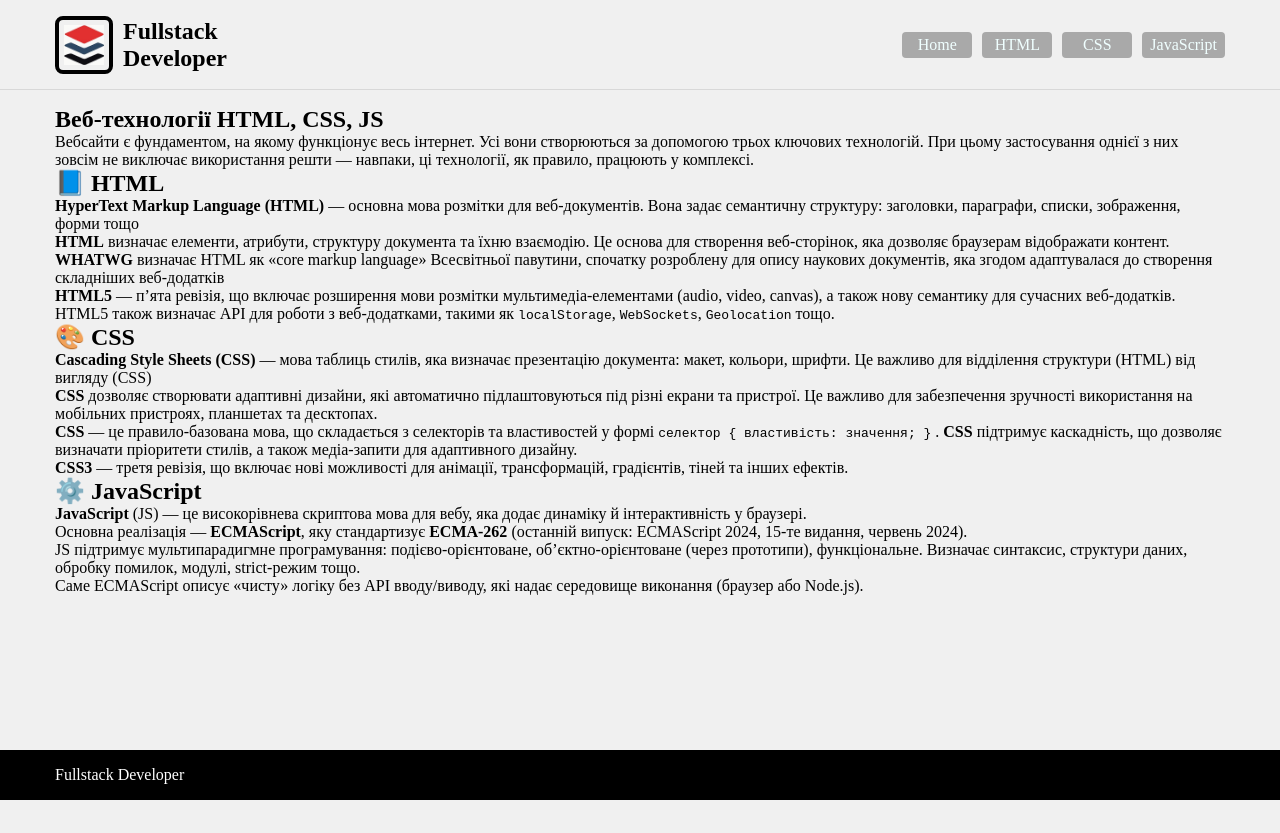
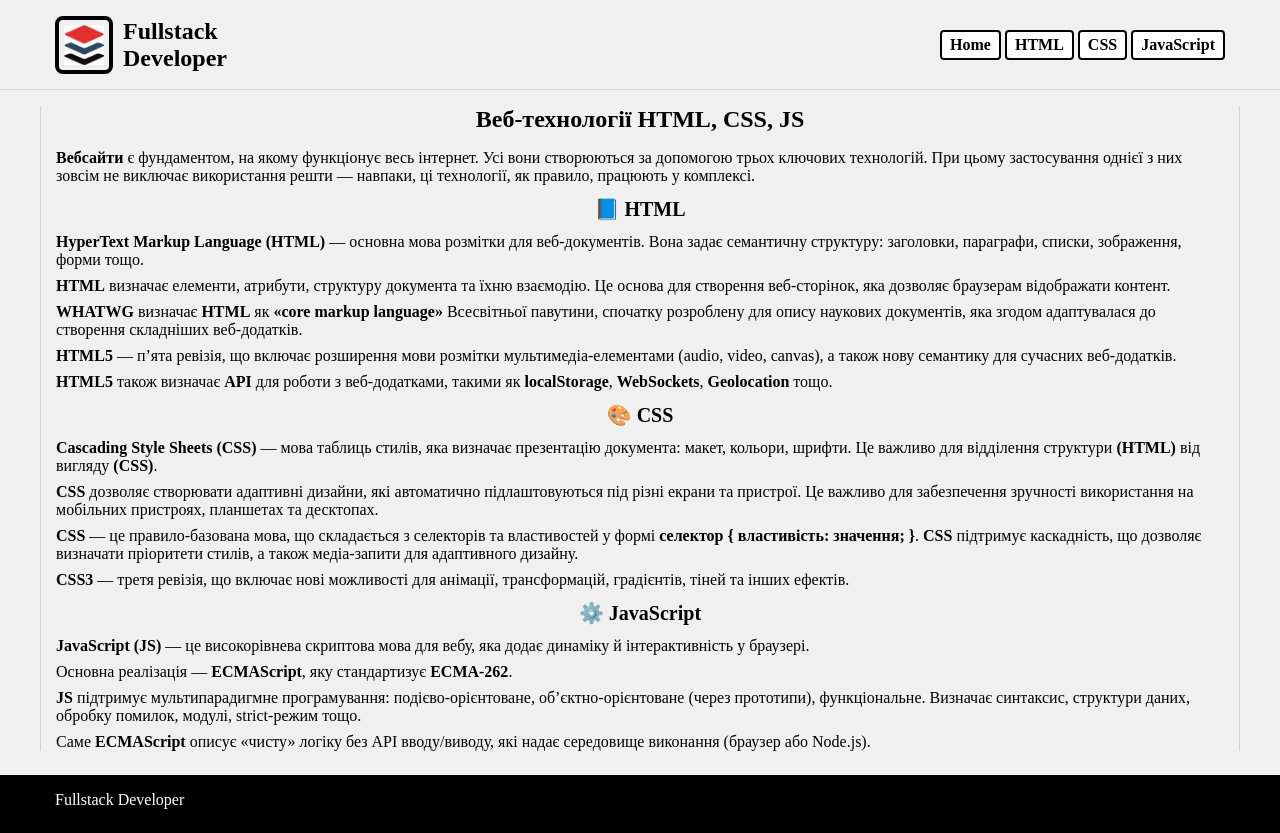
Before and after one commit to FlyFayer-byte/Fullstack-developer-git, a website built with Vite: page src/index.html in a window 1280 px wide. Before the commit the page ends 800 px from the top, so only its background shows below. Built offline with nearby package versions, Linux system fonts and the light colour scheme.

Commit message:
modified:   src/css/container.css 	modified:   src/css/header.css 	modified:   src/css/styles.css 	modified:   src/partials/hero.html

```diff
--- a/src/css/container.css
+++ b/src/css/container.css
@@ -5,13 +5,41 @@
   margin: 0 auto;
   padding: 0 15px;
 }
+.hero-title {
+  font-size: 24px;
+  text-align: center;
+  margin-bottom: 16px;
+}
+.course-title {
+  font-size: 20px;
+  margin: 12px 0;
+  text-align: center;
+}
+
+.container p {
+  margin-bottom: 8px;
+}
+
+.header-title p {
+  margin: 0;
+}
+
+.hero-section .container,
+.course-section .container {
+  border-left: 1px solid lightgrey;
+  border-right: 1px solid lightgrey;
+}
 
 /* Styles for Tablet devices */
 @media only screen and (min-width: 768px) {
   .container {
     max-width: 768px;
   }
+  .nav-list {
+    display: flex;
+  }
 }
+
 /* Styles for Desktop devices */
 @media only screen and (min-width: 1200px) {
   .container {
--- a/src/css/header.css
+++ b/src/css/header.css
@@ -15,6 +15,7 @@
 .nav-logo img {
   width: 40px;
   height: 40px;
+  min-width: 40px;
   align-items: center;
   text-align: center;
 }
@@ -22,32 +23,26 @@
   font-size: 24px;
   font-weight: bold;
   color: black;
-  margin-left: 10px;}
+  margin-left: 10px;
+}
+
 /* Navigation List */
 .nav-list {
-  display: flex;
-  max-height: 26px;
-  gap: 10px;
+  display: none;
+  gap: 4px;
   margin-top: auto;
   margin-bottom: auto;
 }
 
 .nav-item {
-  min-width: 70px;
   text-align: center;
-  border: none;
+  align-items: center;
+  border: 2px solid black;
   border-radius: 4px;
   padding: 4px 8px;
-  background-color: darkgrey;
-}
-.nav-item:hover {
-  background-color: grey;
-}
-.nav-item.active {
-  background-color: black;
-  color: white;
+  background-color: white;
 }
 .nav-item a {
-  text-decoration: none;
-  color: azure;
+  color: black;
+  font-weight: bold;
 }
--- a/src/css/styles.css
+++ b/src/css/styles.css
@@ -3,7 +3,7 @@
 @import url('./base.css');
 
 /* Sections style */
+@import url('./header.css');
 @import url('./sections.css');
 @import url('./container.css');
-@import url('./header.css');
 @import url('./footer.css');
--- a/src/partials/hero.html
+++ b/src/partials/hero.html
@@ -1,17 +1,17 @@
 <section class="hero-section">
   <div class="container">
     <h1 class="hero-title">Веб-технології HTML, CSS, JS</h1>
-    <p">
-      Вебсайти є фундаментом, на якому функціонує весь інтернет. Усі вони
+    <p>
+      <strong>Вебсайти</strong> є фундаментом, на якому функціонує весь інтернет. Усі вони
       створюються за допомогою трьох ключових технологій. При цьому застосування
       однієї з них зовсім не виключає використання решти — навпаки, ці
       технології, як правило, працюють у комплексі.
     </p>
-    <h2>📘 HTML</h2>
+    <h2 class="course-title">📘 HTML</h2>
     <p>
       <strong>HyperText Markup Language (HTML)</strong> — основна мова розмітки
       для веб-документів. Вона задає семантичну структуру: заголовки, параграфи,
-      списки, зображення, форми тощо
+      списки, зображення, форми тощо.
     </p>
     <p>
       <strong>HTML</strong> визначає елементи, атрибути, структуру документа та
@@ -19,9 +19,9 @@
       браузерам відображати контент.
     </p>
     <p>
-      <strong>WHATWG</strong> визначає HTML як «core markup language»
+      <strong>WHATWG</strong> визначає <strong>HTML</strong> як <strong>«core markup language»</strong>
       Всесвітньої павутини, спочатку розроблену для опису наукових документів,
-      яка згодом адаптувалася до створення складніших веб-додатків
+      яка згодом адаптувалася до створення складніших веб-додатків.
     </p>
     <p>
       <strong>HTML5</strong> — п’ята ревізія, що включає розширення мови
@@ -29,15 +29,15 @@
       семантику для сучасних веб-додатків.
     </p>
     <p>
-      HTML5 також визначає API для роботи з веб-додатками, такими як
-      <code>localStorage</code>, <code>WebSockets</code>,
-      <code>Geolocation</code> тощо.
+      <strong>HTML5</strong> також визначає <strong>API</strong> для роботи з веб-додатками, такими як
+      <strong>localStorage</strong>, <strong>WebSockets</strong>,
+      <strong>Geolocation</strong> тощо.
     </p>
-    <h2>🎨 CSS</h2>
+    <h2 class="course-title">🎨 CSS</h2>
     <p>
       <strong>Cascading Style Sheets (CSS)</strong> — мова таблиць стилів, яка
       визначає презентацію документа: макет, кольори, шрифти. Це важливо для
-      відділення структури (HTML) від вигляду (CSS)
+      відділення структури <strong>(HTML)</strong> від вигляду <strong>(CSS)</strong>.
     </p>
     <p>
       <strong>CSS</strong> дозволяє створювати адаптивні дизайни, які
@@ -48,7 +48,7 @@
     <p>
       <strong>CSS</strong> — це правило-базована мова, що складається з
       селекторів та властивостей у формі
-      <code>селектор { властивість: значення; }</code> .
+      <strong>селектор { властивість: значення; }</strong>.
       <strong>CSS</strong> підтримує каскадність, що дозволяє визначати
       пріоритети стилів, а також медіа-запити для адаптивного дизайну.
     </p>
@@ -56,23 +56,22 @@
       <strong>CSS3</strong> — третя ревізія, що включає нові можливості для
       анімації, трансформацій, градієнтів, тіней та інших ефектів.
     </p>
-    <h2>⚙️ JavaScript</h2>
+    <h2 class="course-title">⚙️ JavaScript</h2>
     <p>
-      <strong>JavaScript</strong> (JS) — це високорівнева скриптова мова для
+      <strong>JavaScript (JS)</strong> — це високорівнева скриптова мова для
       вебу, яка додає динаміку й інтерактивність у браузері.
     </p>
     <p>
       Основна реалізація — <strong>ECMAScript</strong>, яку стандартизує
-      <strong>ECMA‑262</strong> (останній випуск: ECMAScript 2024, 15-те
-      видання, червень 2024).
+      <strong>ECMA‑262</strong>.
     </p>
     <p>
-      JS підтримує мультипарадигмне програмування: подієво‑орієнтоване,
+      <strong>JS</strong> підтримує мультипарадигмне програмування: подієво‑орієнтоване,
       об’єктно‑орієнтоване (через прототипи), функціональне. Визначає синтаксис,
       структури даних, обробку помилок, модулі, strict‑режим тощо.
     </p>
     <p>
-      Саме ECMAScript описує «чисту» логіку без API вводу/виводу, які надає
+      Саме <strong>ECMAScript</strong> описує «чисту» логіку без API вводу/виводу, які надає
       середовище виконання (браузер або Node.js).
     </p>
   </div>
```
